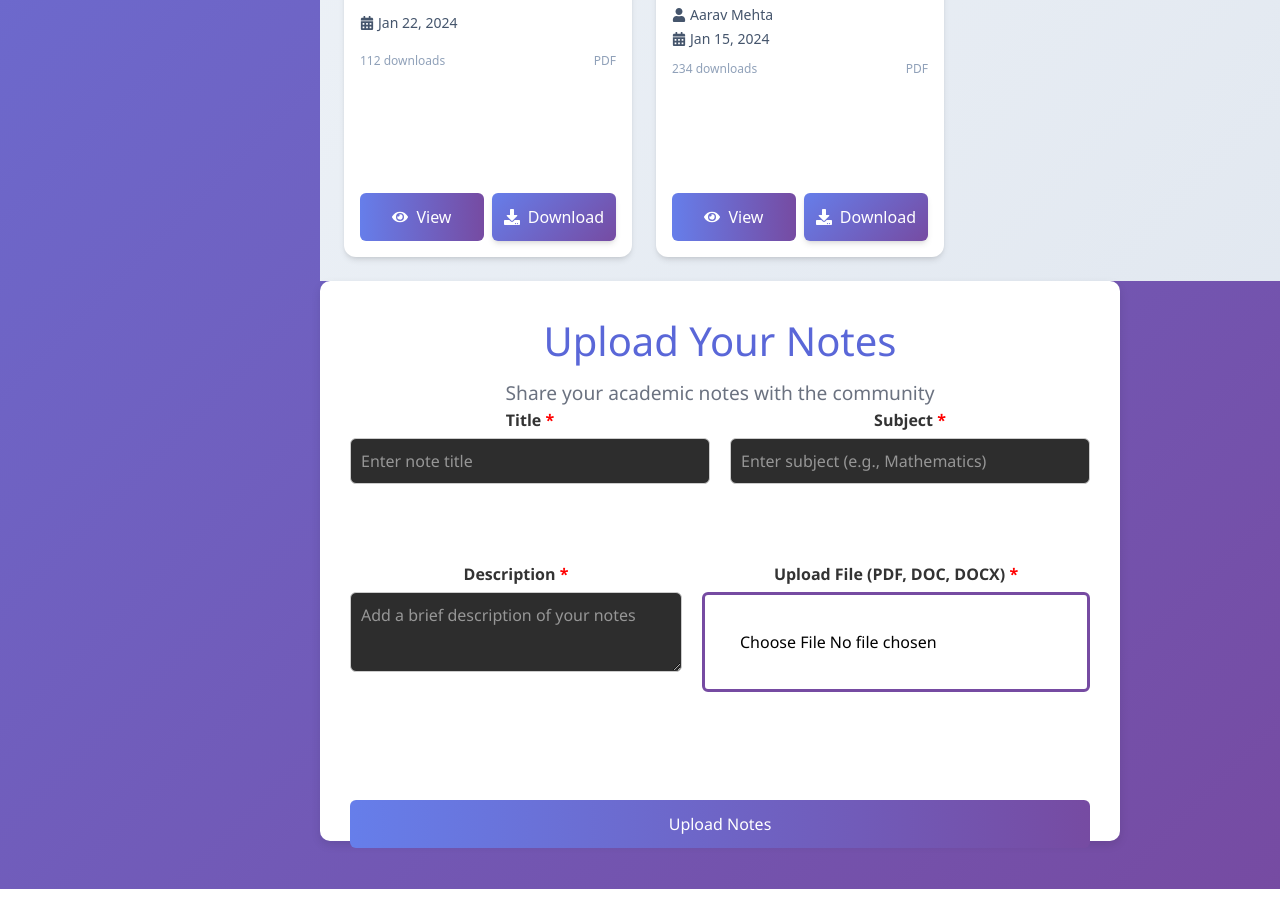
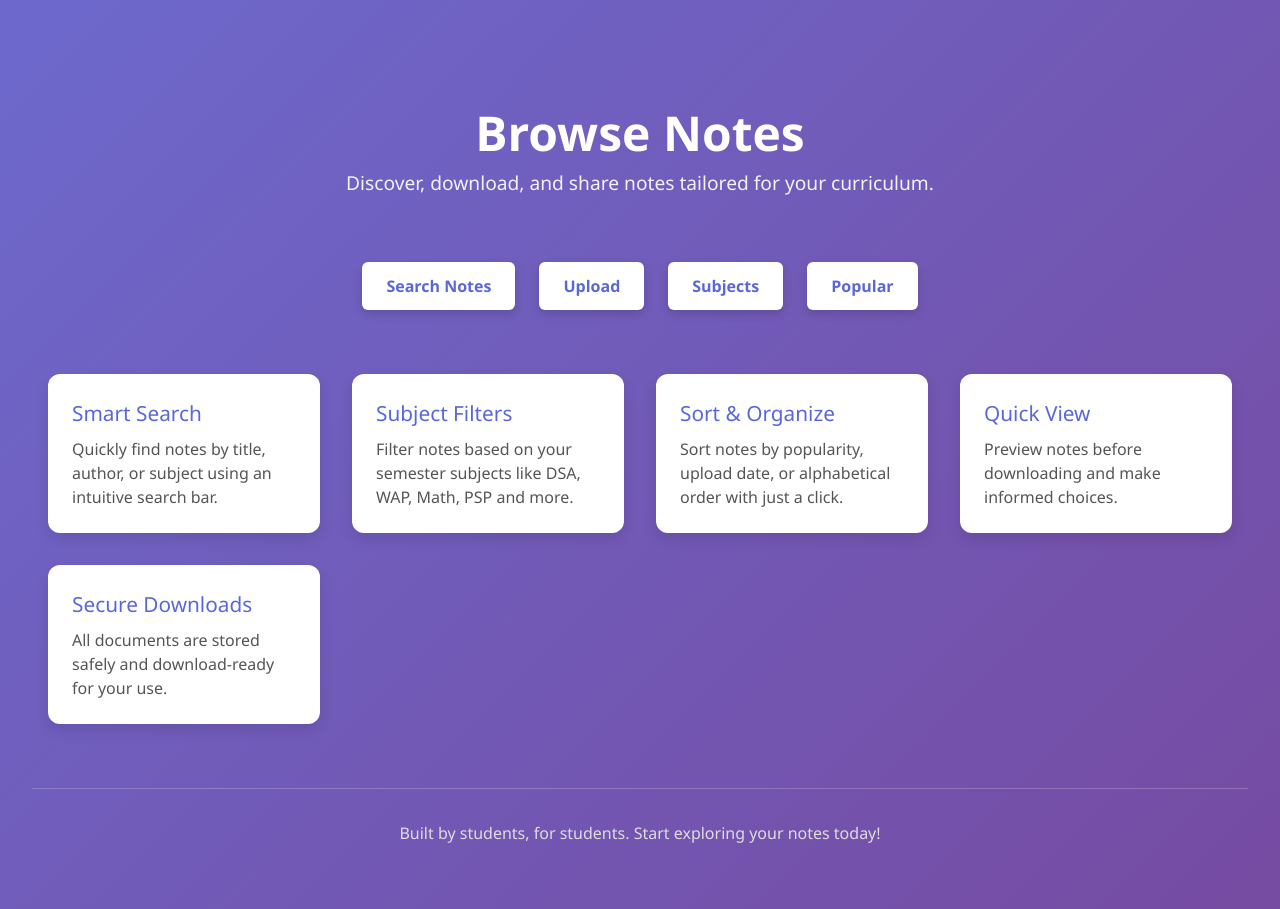
Before and after one commit to rxiddhi/NotesShaaring-Platform, a React (Vite) app in the folder frontend/: page / in a window 1280 px wide. Shown: the part 1545-2454 px from the top of the page. Built offline with nearby package versions, Linux system fonts and the light colour scheme.

Commit message:
Built HomePage for our Notes Sharing Platform

```diff
--- a/frontend/src/App.jsx
+++ b/frontend/src/App.jsx
@@ -1,8 +1,8 @@
 import React from 'react'
 import Login from './Login'
-
 import NotesBrowsingPage from './NotesBrowsingPage'
 import NotesUploadPage from './components/NotesUploadPage'
+import HomePage from './components/HomePage'
 // import NoteCard from './NoteCard'
 // import NotesGrid from '../NotesGrid'
 // import NotesHeader from './NotesHeader'
@@ -15,9 +15,10 @@ function App() {
 
   return (
     <>
-    <Login/>
+    {/* <Login/> */}
     <NotesBrowsingPage/>
     <NotesUploadPage/>
+    <HomePage />
     {/* <NoteCard/>
     <NotesGrid/>
     <NotesHeader/>
--- /dev/null
+++ b/frontend/src/components/HomePage.jsx
@@ -0,0 +1,54 @@
+import '../styles/HomePage.css';
+
+const HomePage = () => {
+  return (
+    <div className="landing-wrapper">
+      <header className="landing-header">
+        <h1>Browse Notes</h1>
+        <p className="tagline">
+          Discover, download, and share notes tailored for your curriculum.
+        </p>
+      </header>
+
+      <div className="button-group">
+        <a href="#search">Search Notes</a>
+        <a href="#upload">Upload</a>
+        <a href="#categories">Subjects</a>
+        <a href="#popular">Popular</a>
+      </div>
+
+      <section className="features-section">
+        <div className="feature-card">
+          <h3>Smart Search</h3>
+          <p>Quickly find notes by title, author, or subject using an intuitive search bar.</p>
+        </div>
+
+        <div className="feature-card">
+          <h3>Subject Filters</h3>
+          <p>Filter notes based on your semester subjects like DSA, WAP, Math, PSP and more.</p>
+        </div>
+
+        <div className="feature-card">
+          <h3>Sort & Organize</h3>
+          <p>Sort notes by popularity, upload date, or alphabetical order with just a click.</p>
+        </div>
+
+        <div className="feature-card">
+          <h3>Quick View</h3>
+          <p>Preview notes before downloading and make informed choices.</p>
+        </div>
+
+        <div className="feature-card">
+          <h3>Secure Downloads</h3>
+          <p>All documents are stored safely and download-ready for your use.</p>
+        </div>
+      </section>
+
+      <footer className="landing-footer">
+        <p>Built by students, for students. Start exploring your notes today!</p>
+      </footer>
+    </div>
+  );
+};
+
+export default HomePage;
--- /dev/null
+++ b/frontend/src/styles/HomePage.css
@@ -0,0 +1,88 @@
+body {
+    margin: 0;
+    padding: 0;
+    font-family: "Segoe UI", sans-serif;
+    background: linear-gradient(135deg, #667EEA 0%, #764BA2 100%);
+    color: #fff;
+}
+
+.landing-wrapper {
+    padding: 4rem 2rem;
+    display: flex;
+    flex-direction: column;
+    gap: 4rem;
+}
+
+.landing-header h1 {
+    font-size: 3rem;
+    font-weight: bold;
+    text-align: center;
+    color: white; }
+
+.tagline {
+    text-align: center;
+    font-size: 1.2rem;
+    color: #f1f1f1;
+}
+
+.button-group {
+    display: flex;
+    justify-content: center;
+    gap: 1.5rem;
+    flex-wrap: wrap;
+}
+
+.button-group a {
+    padding: 0.75rem 1.5rem;
+    background: white;
+    color: #5A67D8;
+    border-radius: 6px;
+    font-weight: 600;
+    text-decoration: none;
+    box-shadow: 0 4px 10px rgba(0, 0, 0, 0.15);
+    transition: transform 0.2s ease, background 0.3s ease;
+}
+
+.button-group a:hover {
+    transform: scale(1.05);
+    background: #f0f4ff;
+}
+
+.features-section {
+    display: grid;
+    grid-template-columns: repeat(auto-fit, minmax(240px, 1fr));
+    gap: 2rem;
+    padding: 0 1rem;
+}
+
+.feature-card {
+    background: white;
+    color: #333;
+    border-radius: 12px;
+    padding: 1.5rem;
+    box-shadow: 0 6px 14px rgba(0, 0, 0, 0.1);
+    transition: transform 0.2s ease;
+}
+
+.feature-card:hover {
+    transform: translateY(-4px);
+}
+
+.feature-card h3 {
+    margin-bottom: 0.5rem;
+    color: #5A67D8;
+    font-size: 1.3rem;
+}
+
+.feature-card p {
+    font-size: 1rem;
+    color: #555;
+}
+
+.landing-footer {
+    text-align: center;
+    font-size: 1rem;
+    color: #ddd;
+    padding-top: 2rem;
+    border-top: 1px solid rgba(255, 255, 255, 0.2);
+}
```
